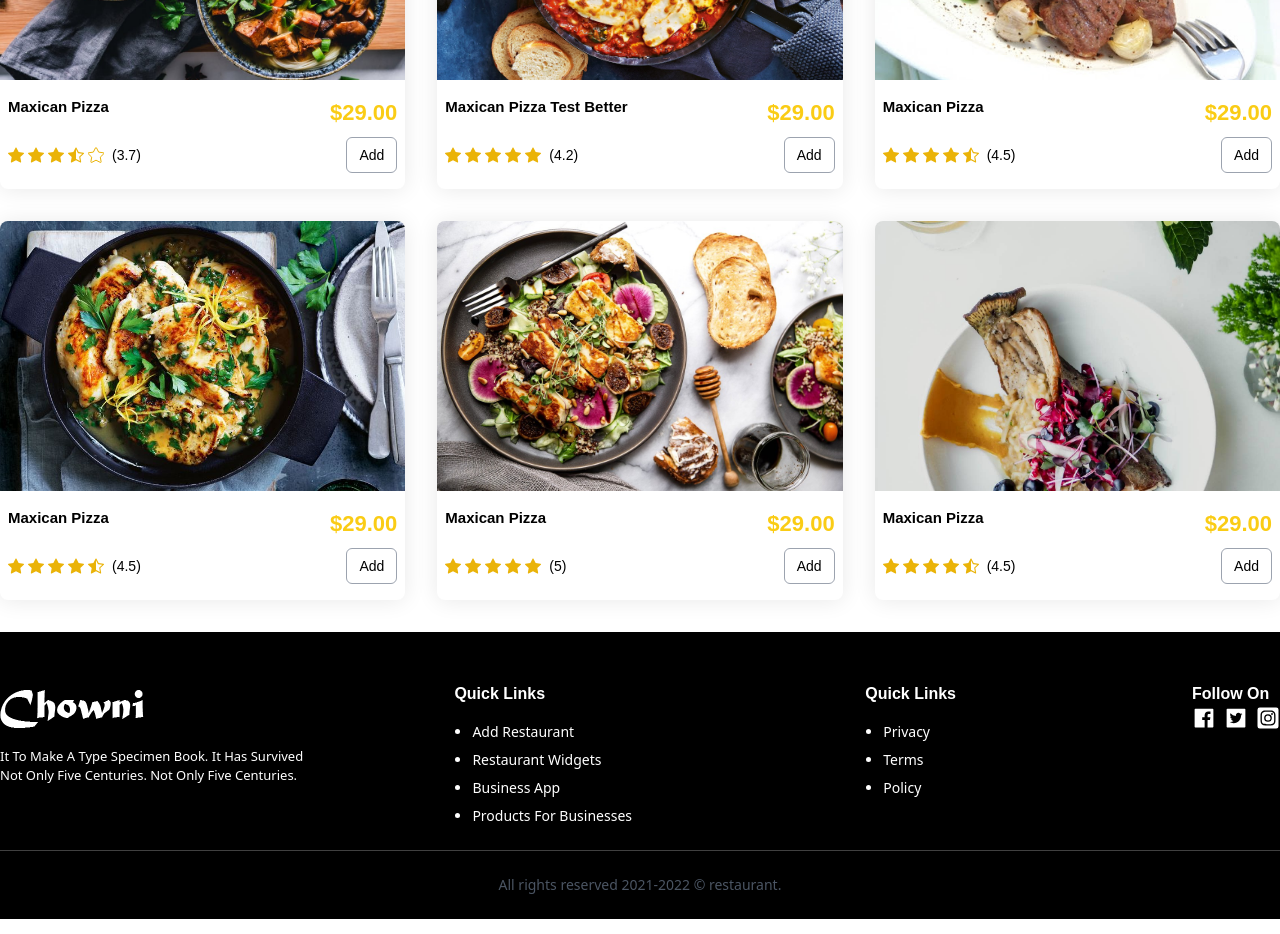
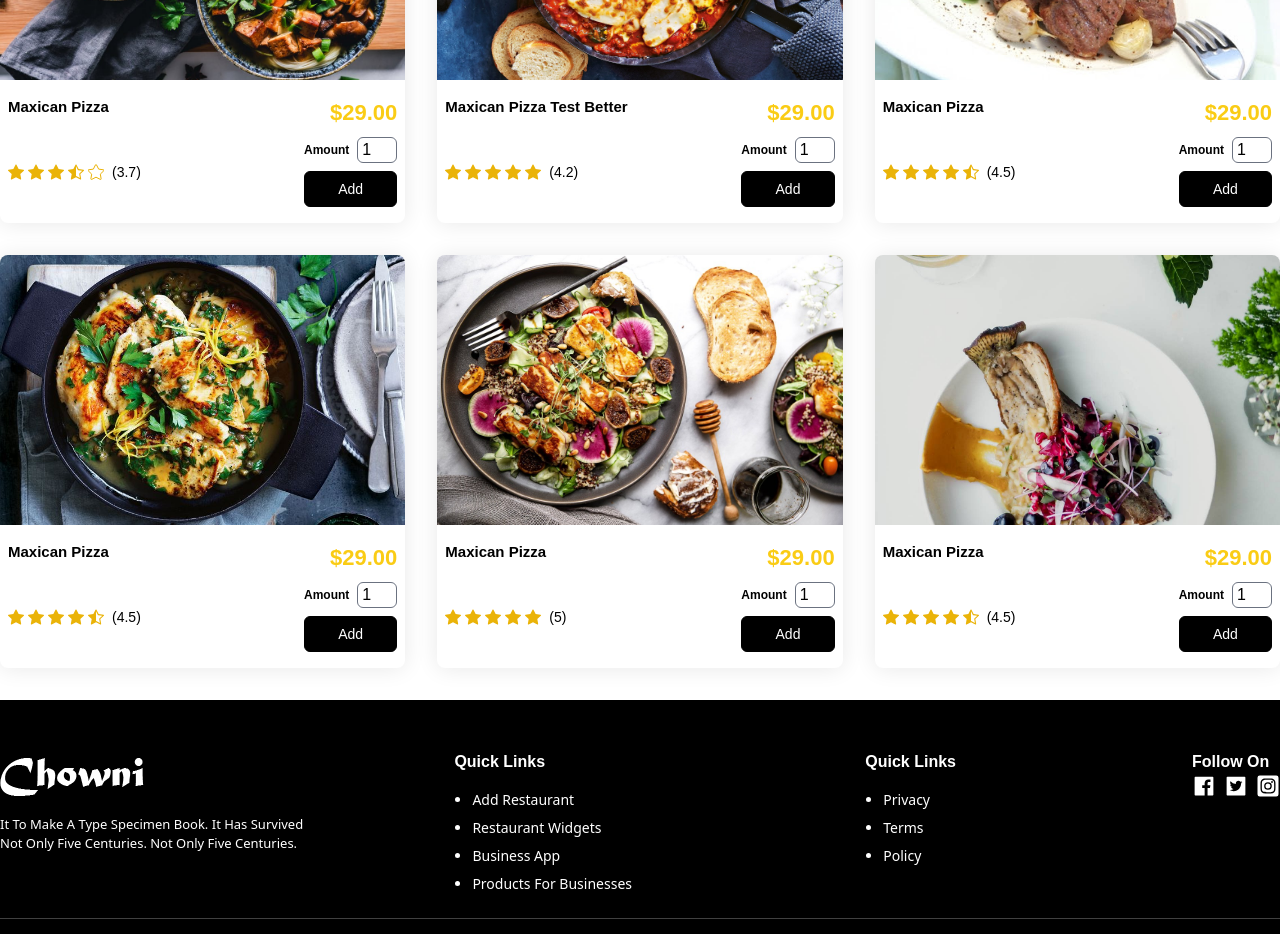
Before and after one commit to ceepu8/good-food, a React (Create React App) app: page / in a window 1280 px wide. Shown: the part 1000-1934 px from the top of the page. Built offline with nearby package versions, Linux system fonts and the light colour scheme.

Commit message:
feature(cart provider): update types

```diff
--- a/src/components/base/Button/index.tsx
+++ b/src/components/base/Button/index.tsx
@@ -9,6 +9,8 @@ const buttonVariants = cva(
       variant: {
         primary:
           "bg-yellow-500 border border-yellow-500 text-white hover:bg-white hover:text-yellow-500",
+        secondary:
+          "bg-yellow-500 border border-black bg-black text-white hover:bg-white hover:text-black",
         ghost: "bg-white text-gray-800 hover:text-gray-500",
         outline:
           "bg-white border border-gray-400 hover:bg-black hover:text-white",
--- a/src/components/cart/CartItem/index.tsx
+++ b/src/components/cart/CartItem/index.tsx
@@ -1,7 +1,7 @@
 import { BiMinus } from "react-icons/bi";
 import { BsPlus } from "react-icons/bs";
 import { useCart } from "../../../providers/CartProvider";
-import { CartItemInterface } from "../../../types";
+import { CartItemInterface, FoodItemInterface } from "../../../types";
 import { formatAsDollar } from "../../../utils";
 import { Button } from "../../base/Button";
 
@@ -9,12 +9,12 @@ const CartItem = ({ item }: { item: CartItemInterface }) => {
   const { price, id, label, quantity } = item || {};
   const { dispatch } = useCart();
 
-  const addToCart = (item: any) => {
-    dispatch({ type: "ADD_TO_CART", payload: item });
+  const addToCart = (item: FoodItemInterface) => {
+    dispatch({ type: "ADD_TO_CART", payload: {item} });
   };
 
-  const decreaseCartItem = (item: any) => {
-    dispatch({ type: "DECREASE_ITEM_QUANTITY", payload: item });
+  const decreaseCartItem = (item: FoodItemInterface) => {
+    dispatch({ type: "DECREASE_ITEM_QUANTITY", payload: {item} });
   };
 
   return (
--- a/src/components/food/FoodItem/index.tsx
+++ b/src/components/food/FoodItem/index.tsx
@@ -1,3 +1,4 @@
+import { useState } from "react";
 import { useCart } from "../../../providers/CartProvider";
 import { FoodItemInterface } from "../../../types";
 import { formatAsDollar } from "../../../utils";
@@ -10,13 +11,59 @@ type FoodItemProps = {
   item: FoodItemInterface;
 };
 
+const AddFoodItemForm = ({ item }: { item: FoodItemInterface }) => {
+  const { dispatch } = useCart();
+  const [value, setValue] = useState(1);
+
+  const addToCart = (item: FoodItemInterface, quantity: number) => {
+    dispatch({ type: "ADD_TO_CART", payload: { item, quantity } });
+  };
+
+  const handleChange = (event: React.ChangeEvent<HTMLInputElement>) => {
+    let val = event.target.value;
+    if (!val) setValue(1);
+    const newValue = parseInt(val, 10);
+    if (!isNaN(newValue)) {
+      setValue(() => newValue);
+    }
+  };
+
+  const handleSubmit = (e: any) => {
+    e.preventDefault();
+    addToCart(item, value);
+  };
+
+  return (
+    <form className="flex flex-col space-y-2" onSubmit={handleSubmit}>
+      <div className="flex space-x-2 items-center w-full">
+        <label htmlFor="amount" className="text-xs font-semibold">
+          Amount
+        </label>
+        <input
+          id="amount"
+          value={value}
+          onChange={handleChange}
+          type="number"
+          min={1}
+          max={5}
+          className="w-10 border-[1px] border-gray-500 rounded-md focus-visible:outline-yellow-500 pl-1"
+        />
+      </div>
+
+      <Button
+        type="submit"
+        variant="secondary"
+        size="sm"
+        className="text-sm font-light rounded-md"
+      >
+        Add
+      </Button>
+    </form>
+  );
+};
+
 const FoodItem = ({ item }: FoodItemProps) => {
   const { label, image, rating, price } = item || {};
-  const { dispatch } = useCart();
-
-  const addToCart = (item: any) => {
-    dispatch({ type: "ADD_TO_CART", payload: item });
-  };
 
   return (
     <Link to="/" disabled>
@@ -45,14 +92,7 @@ const FoodItem = ({ item }: FoodItemProps) => {
               <span className="text-sm">({rating})</span>
             </div>
 
-            <Button
-              variant="outline"
-              size="sm"
-              className="text-sm font-light rounded-md"
-              onClick={() => addToCart(item)}
-            >
-              Add
-            </Button>
+            <AddFoodItemForm item={item} />
           </div>
         </div>
       </div>
--- a/src/providers/CartProvider/index.tsx
+++ b/src/providers/CartProvider/index.tsx
@@ -11,7 +11,7 @@ import {
   calcTotalQuantity,
   decreaseCartItem,
 } from "../../utils/cart";
-import { CartItemInterface } from "../../types";
+import { CartItemInterface, FoodItemInterface } from "../../types";
 
 type CartState = {
   cartItems: CartItemInterface[];
@@ -20,9 +20,15 @@ type CartState = {
 };
 
 type CartAction =
-  | { type: "ADD_TO_CART"; payload: CartItemInterface }
+  | {
+      type: "ADD_TO_CART";
+      payload: { item: FoodItemInterface; quantity?: number };
+    }
+  | {
+      type: "DECREASE_ITEM_QUANTITY";
+      payload: { item: FoodItemInterface; quantity?: number };
+    }
   | { type: "REMOVE_FROM_CART"; payload: CartItemInterface }
-  | { type: "DECREASE_ITEM_QUANTITY"; payload: CartItemInterface }
   | { type: "CLEAR_CART" };
 
 const CartContext = createContext<
@@ -32,7 +38,12 @@ const CartContext = createContext<
 const cartReducer = (state: CartState, action: CartAction): CartState => {
   switch (action.type) {
     case "ADD_TO_CART":
-      const addedCart = addToCart(state.cartItems, action.payload);
+      const addedCart = addToCart(
+        state.cartItems,
+        action.payload?.item,
+        action.payload?.quantity || 1
+      );
+
       return {
         ...state,
         cartItems: addedCart,
@@ -41,8 +52,11 @@ const cartReducer = (state: CartState, action: CartAction): CartState => {
       };
 
     case "DECREASE_ITEM_QUANTITY":
-      const { cartItems } = state;
-      const decreasedCart = decreaseCartItem(cartItems, action.payload);
+      const decreasedCart = decreaseCartItem(
+        state.cartItems,
+        action.payload?.item,
+        action.payload?.quantity || 1
+      );
 
       return {
         ...state,
--- a/src/utils/cart.ts
+++ b/src/utils/cart.ts
@@ -1,4 +1,4 @@
-import { CartItemInterface } from "../types";
+import { CartItemInterface, FoodItemInterface } from "../types";
 
 const findCartItem = (cartItems: CartItemInterface[], id: string) =>
   cartItems.find((item) => item.id === id);
@@ -11,7 +11,8 @@ const updateCartItemQuantity = (
 
 export const addToCart = (
   cartItems: CartItemInterface[],
-  newItem: CartItemInterface
+  newItem: FoodItemInterface,
+  quantity: number
 ) => {
   const foundItem = findCartItem(cartItems, newItem.id);
 
@@ -19,35 +20,36 @@ export const addToCart = (
     const updatedCart = updateCartItemQuantity(
       cartItems,
       newItem.id,
-      foundItem.quantity + 1
+      foundItem.quantity + quantity
     );
     return updatedCart;
   } else {
-    const newCart = [...cartItems, { ...newItem, quantity: 1 }];
+    const newCart = [...cartItems, { ...newItem, quantity }];
     return newCart;
   }
 };
 
 export const decreaseCartItem = (
   cartItems: CartItemInterface[],
-  cartItem: CartItemInterface
+  item: FoodItemInterface,
+  quantity: number
 ) => {
-  const foundItem = findCartItem(cartItems, cartItem.id);
+  const foundItem = findCartItem(cartItems, item.id);
 
   if (foundItem) {
     if (foundItem.quantity === 1) {
-      const updatedCart = cartItems.filter((item) => item.id !== cartItem.id);
+      const updatedCart = cartItems.filter((each) => each.id !== item.id);
       return updatedCart;
     } else {
       const updatedCart = updateCartItemQuantity(
         cartItems,
-        cartItem.id,
-        foundItem.quantity - 1
+        item.id,
+        foundItem.quantity - quantity
       );
       return updatedCart;
     }
   } else {
-    const newCart = [...cartItems, { ...cartItem, quantity: 1 }];
+    const newCart = [...cartItems, { ...item, quantity: quantity }];
     return newCart;
   }
 };
```
Also changed, not shown: src/types.ts (+5 -8 lines).
